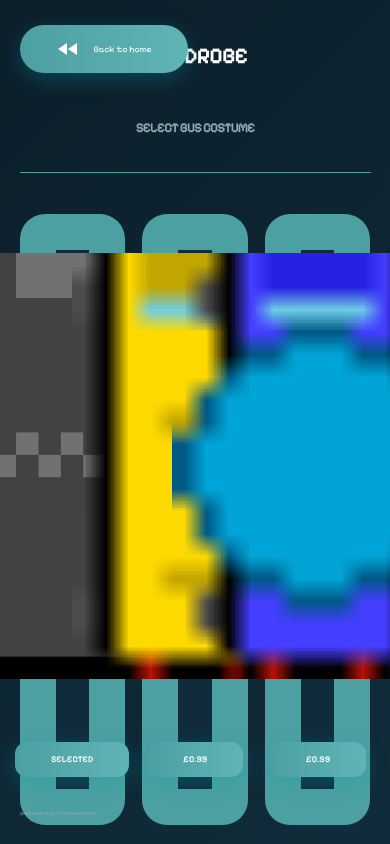
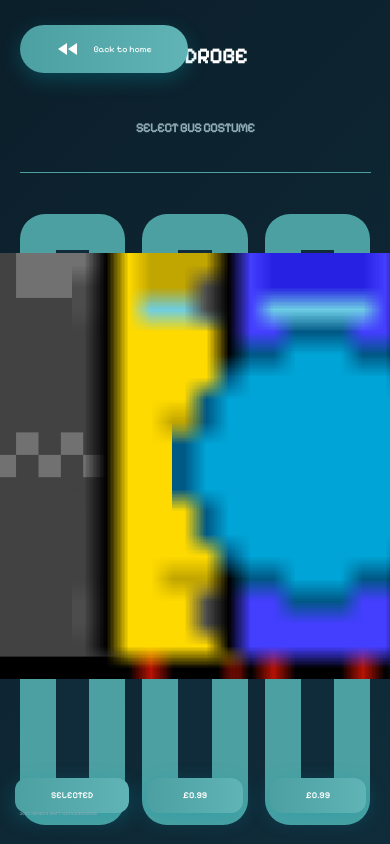
Before and after one commit to theJMC/hs26, a Vue app in the folder gatwick-go/: page /skin in a window 390 px wide. Shown: the top 844 px of the page. Built offline with nearby package versions, Linux system fonts and the light colour scheme; no server answers.

Commit message:
Update skins for mobile

```diff
--- a/gatwick-go/src/views/SkinView.vue
+++ b/gatwick-go/src/views/SkinView.vue
@@ -134,7 +134,7 @@ export default {
 
 .slide button {
     position: absolute;
-    bottom: 12px;
+    bottom: -24px;
     border-radius: 12px;
     background-color: var(--gatwick-blue-light);
     border: none;
```
